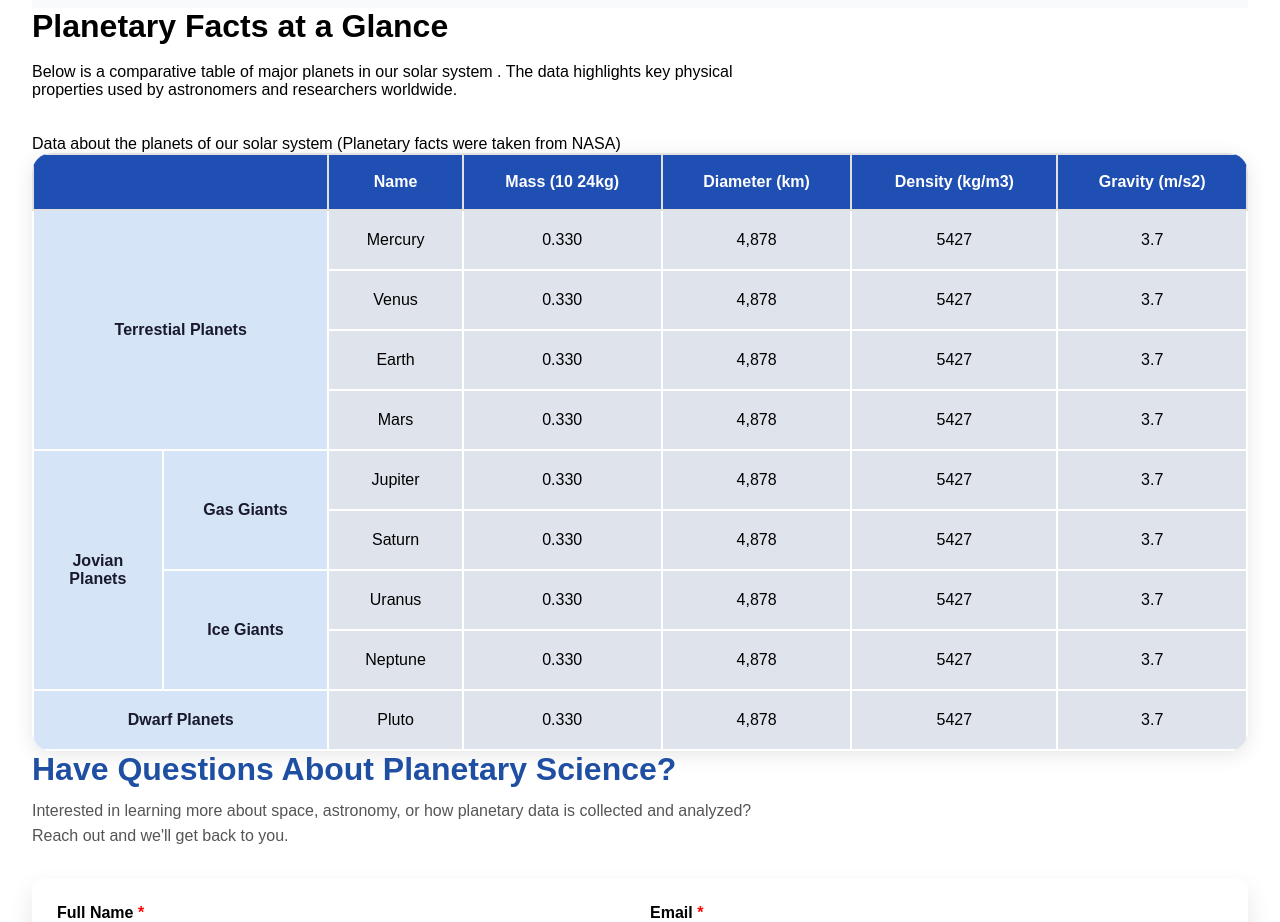
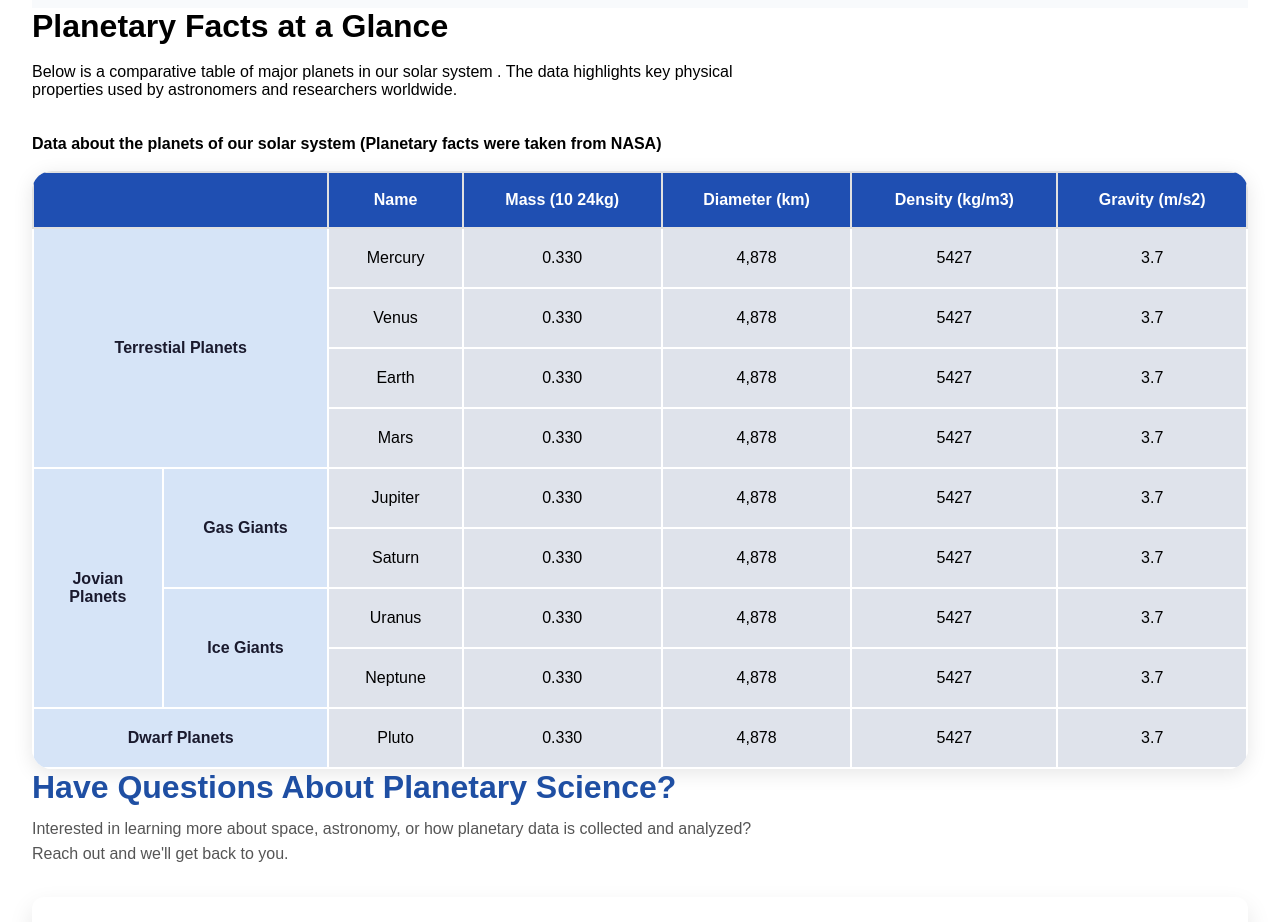
Before and after one commit to Pempixel-Web/capstone-project-group-14, a React (Create React App) app: page / in a window 1280 px wide. Shown: the part 2620-3542 px from the top of the page. Built offline with nearby package versions, Linux system fonts and the light colour scheme.

Commit message:
bold text for planet table

```diff
--- a/src/components/Planettable.jsx
+++ b/src/components/Planettable.jsx
@@ -8,7 +8,8 @@ function Planettable() {
       <p>Below is a comparative table of major planets in our solar system
         . The data highlights key physical <br></br> properties used by astronomers and researchers worldwide.
       </p><br></br><br></br>
-      <p>Data about the planets of our solar system (Planetary facts were taken from NASA)<br></br></p>
+      <p> <strong>Data about the planets of our solar system (Planetary facts were taken from NASA)</strong> </p>
+      <br></br>
       <table>
         <thead>
           <tr>
```
